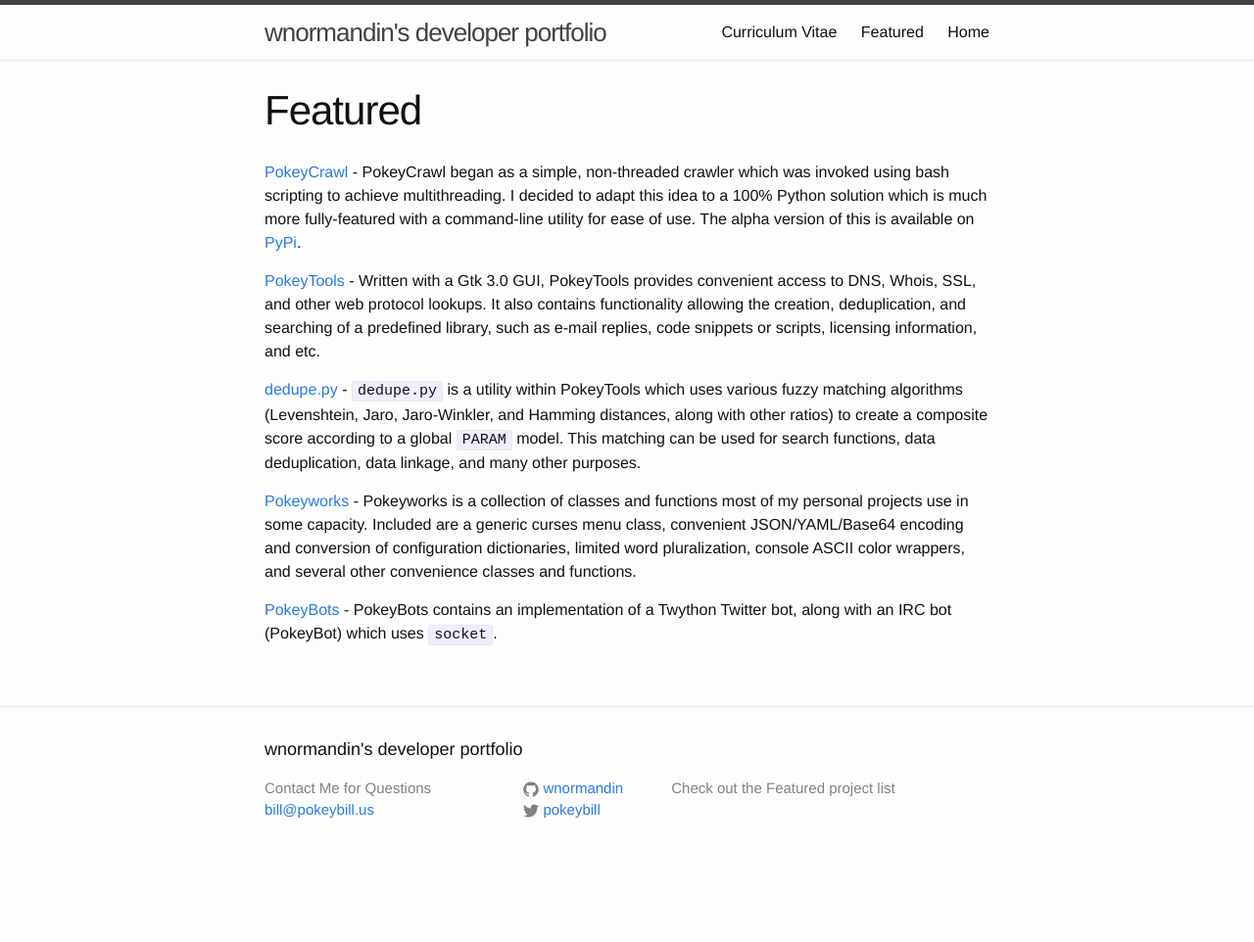
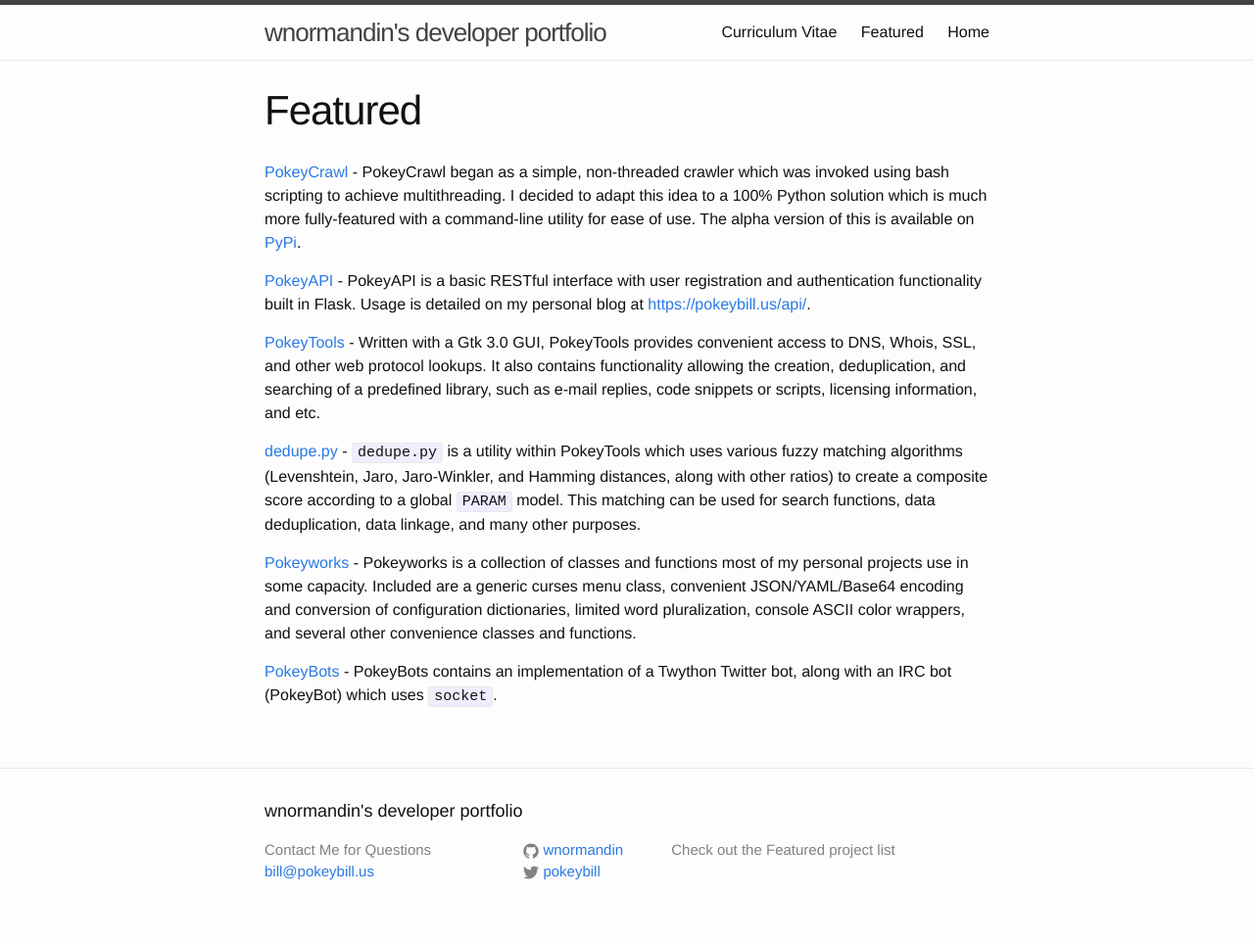
Before and after one commit to wnormandin/wnormandin.github.io, a Jekyll site: the page built from _pages/featured.md, in a window 1280 px wide. Shown: the whole page at 98% size. Built offline with Jekyll 4.4.1, drawn with Linux system fonts in a browser that asks for light colours; before the commit the page ends 900 px from its top, so only the background shows below that.

Commit message:
Added PokeyAPI

```diff
--- a/_pages/featured.md
+++ b/_pages/featured.md
@@ -4,6 +4,8 @@ title: Featured
 permalink: /featured/
 ---
 [PokeyCrawl](https://github.com/wnormandin/pokeycrawl){:target='_blank'} - PokeyCrawl began as a simple, non-threaded crawler which was invoked using bash scripting to achieve multithreading. I decided to adapt this idea to a 100% Python solution which is much more fully-featured with a command-line utility for ease of use.  The alpha version of this is available on [PyPi](https://pypi.python.org/pypi?:action=display&name=pokeycrawl&version=0.1.1a5){:target='_blank'}.
+
+[PokeyAPI](https://github.com/wnormandin/pokeyapi){:target='_blank'} - PokeyAPI is a basic RESTful interface with user registration and authentication functionality built in Flask.  Usage is detailed on my personal blog at [https://pokeybill.us/api/](https://pokeybill.us/api/){:target='_blank'}.
 
 [PokeyTools](https://github.com/wnormandin/pokeytools){:target='_blank'} - Written with a Gtk 3.0 GUI, PokeyTools provides convenient access to DNS, Whois, SSL, and other web protocol lookups.  It also contains functionality allowing the creation, deduplication, and searching of a predefined library, such as e-mail replies, code snippets or scripts, licensing information, and etc.
 
```
